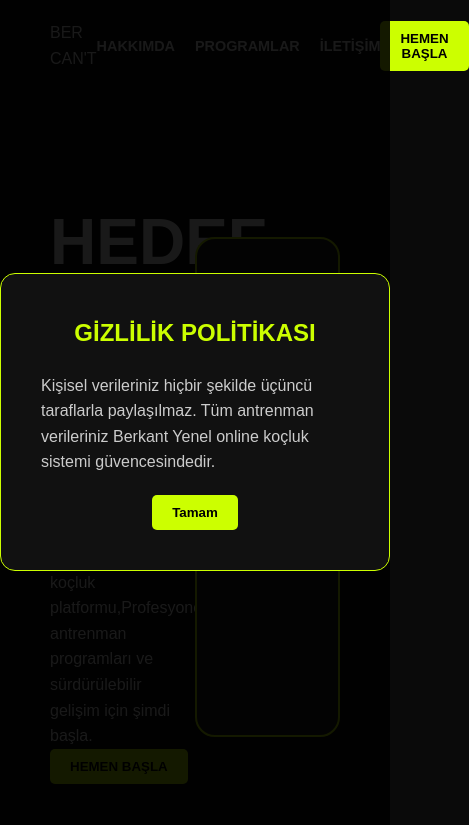
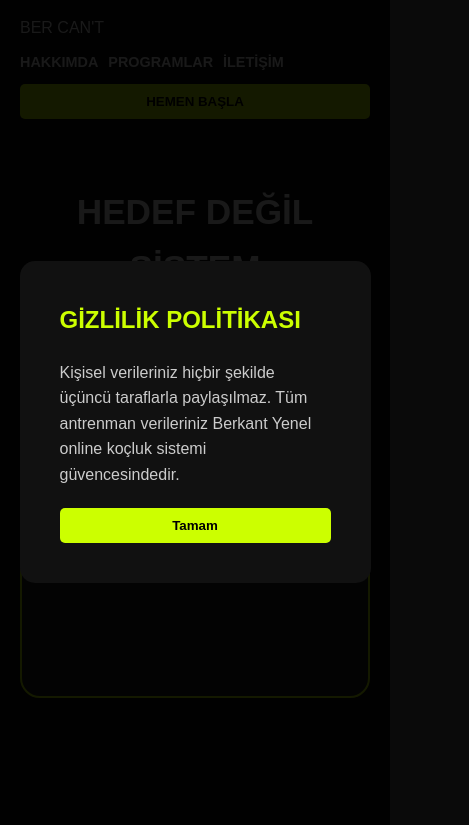
Before and after one commit to Bybercant/onlinecoaching, a plain HTML site: page index.html in a window 390 px wide. Both pictures are taken after a click on the link "Gizlilik Politikası". Shown: the top 825 px of the page, 469 px wide, since content can reach past the window. Drawn offline with Linux system fonts and the light colour scheme.

Commit message:
Update index.html

```diff
--- a/index.html
+++ b/index.html
@@ -6,42 +6,185 @@
     <title>Ber can't | Online Coaching</title>
     <style>
         * { margin: 0; padding: 0; box-sizing: border-box; }
-        body { background-color: #0a0a0a; color: #fff; font-family: 'Arial', sans-serif; line-height: 1.6; }
 
-        .navbar { display: flex; justify-content: space-between; align-items: center; padding: 20px 50px; }
-        .nav-links { display: flex; list-style: none; gap: 20px; }
-        .nav-links a { color: #fff; text-decoration: none; font-size: 0.9rem; font-weight: bold; cursor: pointer; }
-        .btn-hero { background-color: #ccff00; color: #000; padding: 10px 20px; text-decoration: none; font-weight: bold; border-radius: 5px; cursor: pointer; border: none; transition: 0.3s; }
-        .btn-hero:hover { opacity: 0.8; }
+body {
+    background-color: #0a0a0a;
+    color: #fff;
+    font-family: Arial, sans-serif;
+    line-height: 1.6;
+    overflow-x: hidden;
+}
 
-        .hero { display: flex; align-items: center; justify-content: space-between; padding: 100px 50px; }
-        .hero-content { max-width: 50%; }
-        h1 { font-size: 4rem; margin-bottom: 20px; }
-        .hero-image { width: 400px; height: 500px; background: #222; display: flex; align-items: center; justify-content: center; border: 2px solid #ccff00; border-radius: 20px; color: #666; }
+/* NAVBAR */
+.navbar {
+    display: flex;
+    justify-content: space-between;
+    align-items: center;
+    padding: 20px 50px;
+    flex-wrap: wrap;
+    gap: 10px;
+}
 
-        /* Programlar Alanı */
-        .programs-overlay { display: none; position: fixed; top: 0; left: 0; width: 100%; height: 100%; background: #0a0a0a; z-index: 2000; overflow-y: auto; padding: 50px; }
-        .section-title { text-align: center; margin-bottom: 50px; font-size: 3rem; color: #ccff00; }
-        .paket-container { display: flex; justify-content: center; gap: 30px; flex-wrap: wrap; }
-        .paket-card { background: #111; padding: 30px; border-radius: 15px; width: 350px; border: 1px solid #333; text-align: center; }
-        .program-text { font-size: 0.85rem; color: #ccc; text-align: left; margin: 20px 0; min-height: 250px; white-space: pre-wrap; transition: 0.5s; }
+.nav-links {
+    display: flex;
+    list-style: none;
+    gap: 20px;
+    flex-wrap: wrap;
+}
 
-        .locked-content { filter: blur(8px); user-select: none; }
-        .unlocked { filter: blur(0px); }
+.nav-links a {
+    color: #fff;
+    text-decoration: none;
+    font-size: 0.9rem;
+    font-weight: bold;
+}
 
-        /* Footer */
-        footer { padding: 50px; background: #050505; display: flex; justify-content: space-between; align-items: flex-start; border-top: 1px solid #333; margin-top: 50px; }
-        .footer-kurumsal { display: flex; flex-direction: column; gap: 10px; }
-        .footer-kurumsal a { color: #aaa; text-decoration: none; transition: 0.3s; }
-        .footer-kurumsal a:hover { color: #ccff00; }
+.btn-hero {
+    background-color: #ccff00;
+    color: #000;
+    padding: 10px 20px;
+    border-radius: 5px;
+    font-weight: bold;
+    border: none;
+    cursor: pointer;
+}
 
-        .modal { display: none; position: fixed; top: 0; left: 0; width: 100%; height: 100%; background: rgba(0,0,0,0.9); z-index: 3000; justify-content: center; align-items: center; }
-        .modal-content { background: #111; padding: 40px; border-radius: 15px; text-align: center; border: 1px solid #ccff00; width: 400px; max-height: 80%; overflow-y: auto; }
-        .modal-content input { width: 100%; padding: 10px; margin: 10px 0; background: #222; border: 1px solid #444; color: white; border-radius: 5px; }
+/* HERO */
+.hero {
+    display: flex;
+    align-items: center;
+    justify-content: space-between;
+    padding: 100px 50px;
+    gap: 40px;
+}
 
-        .social-links { display: flex; justify-content: center; gap: 20px; margin-top: 15px; }
-        .social-icon { width: 40px; height: 40px; fill: white; transition: 0.3s; }
-        .social-icon:hover { fill: #ccff00; }
+.hero-content {
+    max-width: 50%;
+}
+
+.hero-image {
+    width: 400px;
+    height: 500px;
+    background: #222;
+    display: flex;
+    align-items: center;
+    justify-content: center;
+    border: 2px solid #ccff00;
+    border-radius: 20px;
+}
+
+/* BAŞLIK */
+h1 {
+    font-size: 4rem;
+}
+
+/* PROGRAM KARTLARI */
+.paket-container {
+    display: flex;
+    justify-content: center;
+    gap: 30px;
+    flex-wrap: wrap;
+}
+
+.paket-card {
+    background: #111;
+    padding: 30px;
+    border-radius: 15px;
+    width: 350px;
+    border: 1px solid #333;
+}
+
+/* TEXT */
+.program-text {
+    font-size: 0.85rem;
+    color: #ccc;
+    min-height: 250px;
+    white-space: pre-wrap;
+}
+
+/* FOOTER */
+footer {
+    padding: 50px;
+    background: #050505;
+    display: flex;
+    justify-content: space-between;
+    flex-wrap: wrap;
+    gap: 20px;
+}
+
+/* MODAL */
+.modal {
+    display: none;
+    position: fixed;
+    top: 0;
+    left: 0;
+    width: 100%;
+    height: 100%;
+    background: rgba(0,0,0,0.9);
+    justify-content: center;
+    align-items: center;
+}
+
+.modal-content {
+    background: #111;
+    padding: 40px;
+    border-radius: 15px;
+    width: 90%;
+    max-width: 400px;
+}
+
+/* =========================
+   📱 MOBILE RESPONSIVE
+========================= */
+@media (max-width: 768px) {
+
+    .navbar {
+        padding: 15px 20px;
+        flex-direction: column;
+        align-items: flex-start;
+    }
+
+    .hero {
+        flex-direction: column;
+        padding: 50px 20px;
+        text-align: center;
+    }
+
+    .hero-content {
+        max-width: 100%;
+    }
+
+    h1 {
+        font-size: 2.2rem;
+    }
+
+    .hero-image {
+        width: 100%;
+        height: 250px;
+    }
+
+    .nav-links {
+        gap: 10px;
+        font-size: 0.8rem;
+    }
+
+    .paket-card {
+        width: 100%;
+    }
+
+    .programs-overlay {
+        padding: 20px;
+    }
+
+    footer {
+        flex-direction: column;
+        text-align: center;
+    }
+
+    .btn-hero {
+        width: 100%;
+    }
+}
     </style>
 </head>
 <body>
```
